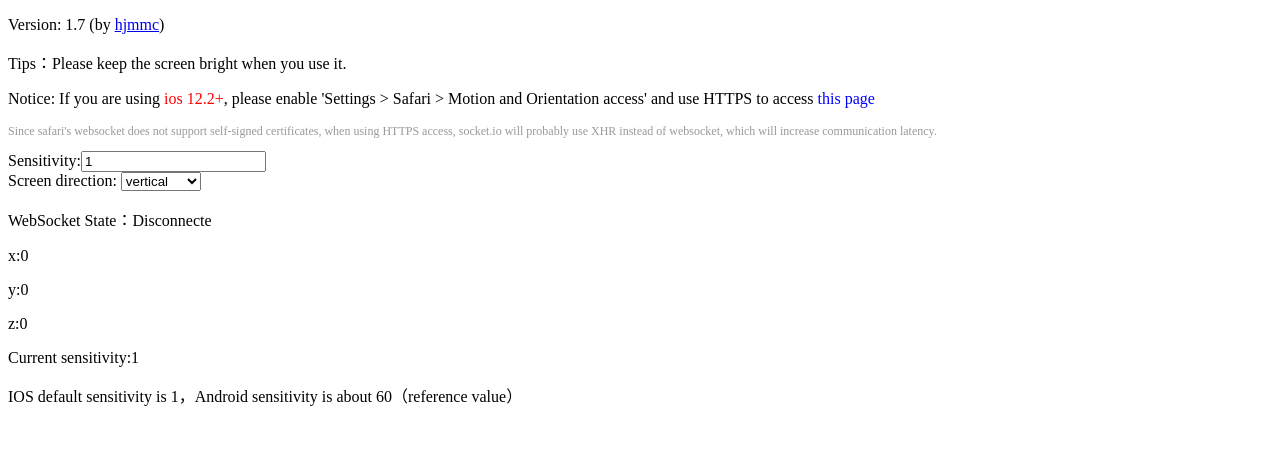
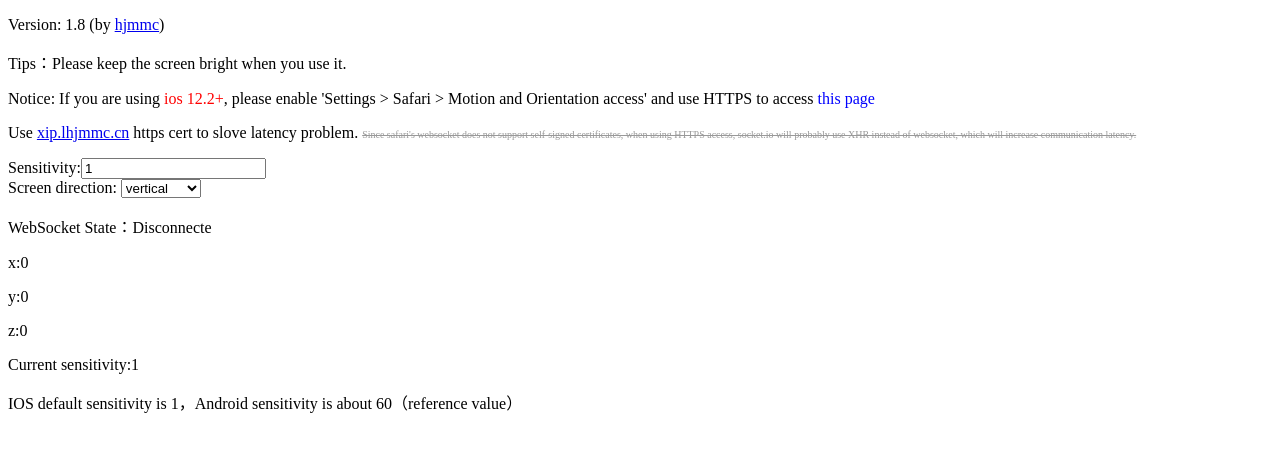
Before and after one commit to hjmmc/WebGyroForCemuhook, a website: page static.html in a window 1280 px wide. Drawn offline with Linux system fonts and the light colour scheme; no server answers.

Commit message:
update README

```diff
--- a/app.js
+++ b/app.js
@@ -359,7 +359,7 @@ async function main() {
   httpServer.listen(8080, function() {
     console.log(`
     ----------------------------------------
-              Version 1.7 by hjmmc
+              Version 1.8 by hjmmc
     -----------------------------------------
 
 ##Usage
--- a/static.html
+++ b/static.html
@@ -19,11 +19,16 @@ var h,f,l,d=String.fromCharCode;t.exports={version:"2.1.2",encode:a,decode:u}},f
 </head>
 
 <body>
-  <p>Version: 1.7 (by <a href="https://github.com/hjmmc/WebGyroForCemuhook/releases">hjmmc</a>)</p>
+  <p>Version: 1.8 (by <a href="https://github.com/hjmmc/WebGyroForCemuhook/releases">hjmmc</a>)</p>
   <p>Tips：Please keep the screen bright when you use it.</p>
   <p>Notice: If you are using <span style="color: red;">ios 12.2+</span>, please enable 'Settings > Safari > Motion and Orientation access' and use HTTPS to access
   <a style="color: blue" onclick="window.location.href='https://'+window.location.hostname+':8443'">this page</a></p>
-  <p style="font-size: 12px;color:#999;">Since safari's websocket does not support self-signed certificates, when using HTTPS access, socket.io will probably use XHR instead of websocket, which will increase communication latency.</p>
+
+
+  <p>
+  	Use <a href="https://xip.lhjmmc.cn">xip.lhjmmc.cn</a> https cert to slove latency problem.
+  	<span style="font-size: 10px;color:#999;text-decoration:line-through;">Since safari's websocket does not support self-signed certificates, when using HTTPS access, socket.io will probably use XHR instead of websocket, which will increase communication latency.</span>
+  </p>
   <div>
     Sensitivity:<input id="scale" type="number" onchange="scaleChange(this.value)" value="1"><br>
     Screen direction:
```
Also changed, not shown: README.md.
